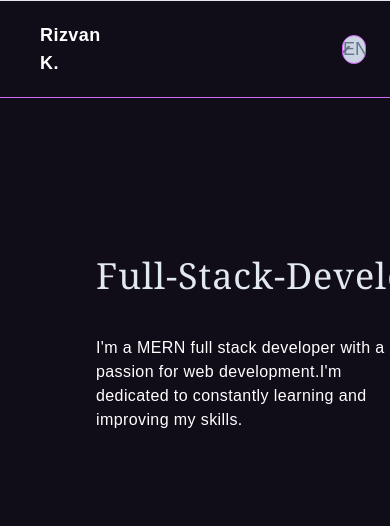
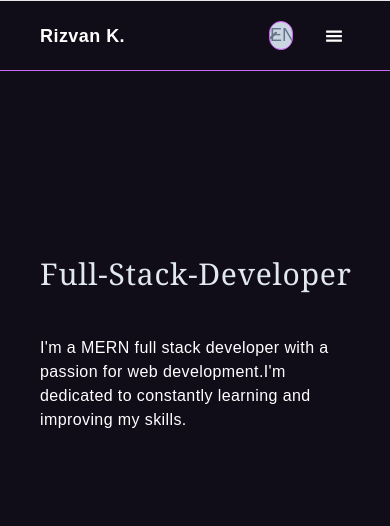
Before and after one commit to rizvan555/My_Portfolio, a React (Create React App) app: page / in a window 390 px wide. Shown: the top 526 px of the page. Built offline with nearby package versions, Linux system fonts and the light colour scheme; the HTML template or start-up script is replaced by a standard one.

Commit message:
responsive ready

```diff
--- a/src/components/Header.tsx
+++ b/src/components/Header.tsx
@@ -17,9 +17,9 @@ function Header({
 }: HeaderProps) {
   return (
     <div>
-      <header className="flex z-10 lg:bg-[rgba(0,0,0,0.8)] md:justify-between px-10 py-5 border border-b-[#cd69f4] border-x-0 font-[Neuemachina,sans-serif] fixed min-w-full">
+      <header className="flex items-center z-10 md:bg-[rgba(0,0,0,0.8)] md:justify-between px-10 py-5 border border-b-[#cd69f4] border-x-0 font-[Neuemachina,sans-serif] fixed min-w-full">
         <div
-          className=" font-bold md:text-3xl mr-16 text-lg w-[20vw] text-white md:animate__animated md:animate__jackInTheBox tracking-wide"
+          className=" font-bold md:text-3xl text-lg mr-16  md:w-[20vw] w-[30vw] text-white md:animate__animated md:animate__jackInTheBox tracking-wide"
           style={{
             animationIterationCount: "infinite",
             animationDuration: "3s",
@@ -28,7 +28,7 @@ function Header({
           Rizvan K.
         </div>
 
-        <div className="flex items-center gap-8 text-[18px] md:ml-0 ml-40">
+        <div className="flex items-center gap-8 text-[18px] md:ml-0 ml-12">
           <Navbar
             language={language}
             setLanguage={setLanguage}
--- a/src/pages/home.tsx
+++ b/src/pages/home.tsx
@@ -24,9 +24,9 @@ function Home({ language, setLanguage, hamburger, setHamburger }: HomeProps) {
         setHamburger={setHamburger}
       />
       <main className={`flex relative`}>
-        <section className=" md:w-[50vw] w-[80vw] md:mt-[38vh] my-44 ml-24 font-[Neuemachina,sans-serif]">
+        <section className="md:w-[50vw] w-[80vw] md:mt-[38vh] my-44 md:ml-24 ml-10 font-[Neuemachina,sans-serif]">
           <h1
-            className="md:text-6xl text-4xl h-20 md:mb-8 mb-0 mt-20 text-slate-200/100 font-serif tracking-wide animate__animated overflow-hidden border-r-orange-500 whitespace-nowrap"
+            className="md:text-6xl w-full text-3xl h-20 md:mb-8 mb-0 mt-20 text-slate-200/100 font-serif tracking-wide animate__animated overflow-hidden border-r-orange-500 whitespace-nowrap"
             style={{ animationDuration: "2s" }}
           >
             {language ? eng.title : de.title}
```
